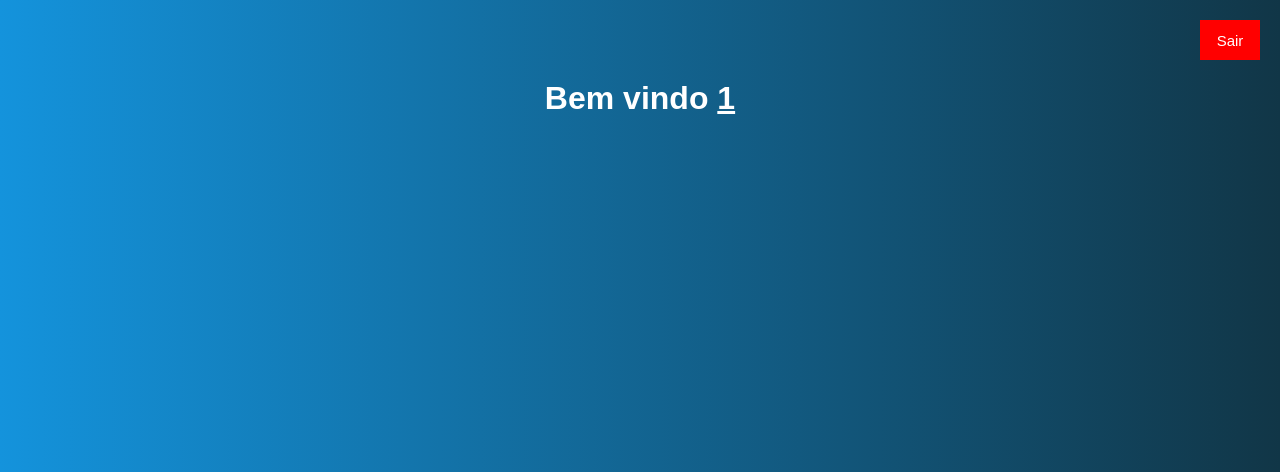
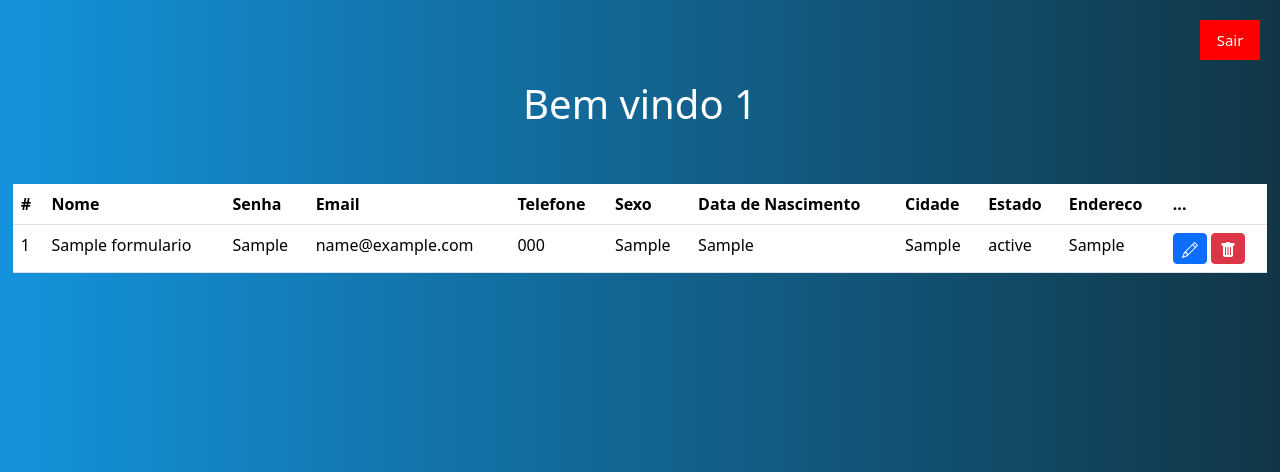
Before and after one commit to joaoatreto27/login-system, a PHP site: page /sistema.php in a window 1280 px wide. Shown: the top 472 px of the page. Run offline with PHP 8.4, Linux system fonts and the light colour scheme; the visitor is signed in with stand-in values (Sample User, id 1); tables that the repository leaves empty or names only in its code hold one stand-in row (values such as "Sample post").

Commit message:
Adding function to update database data

```diff
--- a/sistema.php
+++ b/sistema.php
@@ -1,29 +1,127 @@
 <?php
     session_start();
+    include_once('config.php');
 
-    if((!isset($_SESSION['email']) === true) and (!isset($_SESSION['senha']) === true)){
+    if ((!isset($_SESSION['email']) === true) and (!isset($_SESSION['senha']) === true)) {
         unset($_SESSION['email']);
         unset($_SESSION['senha']);
         header('Location: login.php');
     }
     $logado = $_SESSION['email'];
+
+    $sql = "SELECT * FROM formulario ORDER BY id DESC";
+
+    $result = $conexao->query($sql);
 ?>
 
 <!DOCTYPE html>
 <html lang="en">
+
 <head>
     <meta charset="UTF-8">
     <meta http-equiv="X-UA-Compatible" content="IE=edge">
     <meta name="viewport" content="width=device-width, initial-scale=1.0">
-    <link rel="stylesheet" href="./styles/sistema.css">
+    <link href="https://cdn.jsdelivr.net/npm/bootstrap@5.3.0-alpha2/dist/css/bootstrap.min.css" rel="stylesheet" integrity="sha384-aFq/bzH65dt+w6FI2ooMVUpc+21e0SRygnTpmBvdBgSdnuTN7QbdgL+OapgHtvPp" crossorigin="anonymous">
     <title>Sistema</title>
 </head>
+<style>
+    body{
+    background: linear-gradient(to right, rgb(20, 147, 220), rgb(17, 54, 71));
+    height: 100vh;
+    width: 100vw;
+    color: white;
+    display: flex;
+    align-items: center;
+    flex-direction: column;
+    }
+
+    .header{
+        display: flex;
+        width: 100vw;
+        justify-content: end;
+    }
+
+    button{
+        background: #ff0000;
+        width: 60px;
+        height: 40px;
+        border: none;
+        font-size: 15px;
+        margin: 20px;
+        cursor: pointer;
+    }
+
+    a{
+        text-decoration: none;
+        color: #fff;
+    }
+
+    .table-bg{
+        background: rgba(0, 0, 0, 0.3);
+        border-radius: 15px 15px 0 0;
+        width: 98vw;
+    }
+</style>
+
 <body>
     <div class="header">
         <button href>
             <a href="./sair.php">Sair</a>
         </button>
     </div>
-    <?php echo"<h1>Bem vindo <u>$logado<u><h1>" ?>
+
+    <div>
+        <?php echo"<h1>Bem vindo $logado<h1>" ?>
+    </div>
+    <div class="m-5">
+        <table class="table text-white table-bg">
+            <thead>
+                <tr>
+                    <th scope="col">#</th>
+                    <th scope="col">Nome</th>
+                    <th scope="col">Senha</th>
+                    <th scope="col">Email</th>
+                    <th scope="col">Telefone</th>
+                    <th scope="col">Sexo</th>
+                    <th scope="col">Data de Nascimento</th>
+                    <th scope="col">Cidade</th>
+                    <th scope="col">Estado</th>
+                    <th scope="col">Endereco</th>
+                    <th scope="col">...</th>
+                </tr>
+            </thead>
+            <tbody>
+                <?php
+                while ($user_data = mysqli_fetch_assoc($result)) {
+                    echo "<tr>";
+                    echo "<td>" . $user_data['id'] . "</td>";
+                    echo "<td>" . $user_data['nome'] . "</td>";
+                    echo "<td>" . $user_data['senha'] . "</td>";
+                    echo "<td>" . $user_data['email'] . "</td>";
+                    echo "<td>" . $user_data['telefone'] . "</td>";
+                    echo "<td>" . $user_data['sexo'] . "</td>";
+                    echo "<td>" . $user_data['data_nasc'] . "</td>";
+                    echo "<td>" . $user_data['cidade'] . "</td>";
+                    echo "<td>" . $user_data['estado'] . "</td>";
+                    echo "<td>" . $user_data['endereco'] . "</td>";
+                    echo "<td>
+                            <a class='btn btn-sm btn-primary' href='edit.php?id=$user_data[id]' title='Editar'>
+                            <svg xmlns='http://www.w3.org/2000/svg' width='16' height='16' fill='currentColor' class='bi bi-pencil' viewBox='0 0 16 16'>
+                                <path d='M12.146.146a.5.5 0 0 1 .708 0l3 3a.5.5 0 0 1 0 .708l-10 10a.5.5 0 0 1-.168.11l-5 2a.5.5 0 0 1-.65-.65l2-5a.5.5 0 0 1 .11-.168l10-10zM11.207 2.5 13.5 4.793 14.793 3.5 12.5 1.207 11.207 2.5zm1.586 3L10.5 3.207 4 9.707V10h.5a.5.5 0 0 1 .5.5v.5h.5a.5.5 0 0 1 .5.5v.5h.293l6.5-6.5zm-9.761 5.175-.106.106-1.528 3.821 3.821-1.528.106-.106A.5.5 0 0 1 5 12.5V12h-.5a.5.5 0 0 1-.5-.5V11h-.5a.5.5 0 0 1-.468-.325z'/>
+                            </svg>
+                            </a>
+                            <a class='btn btn-sm btn-danger' href='delete.php?id=$user_data[id]' title='Deletar'>
+                                <svg xmlns='http://www.w3.org/2000/svg' width='16' height='16' fill='currentColor' class='bi bi-trash-fill' viewBox='0 0 16 16'>
+                                    <path d='M2.5 1a1 1 0 0 0-1 1v1a1 1 0 0 0 1 1H3v9a2 2 0 0 0 2 2h6a2 2 0 0 0 2-2V4h.5a1 1 0 0 0 1-1V2a1 1 0 0 0-1-1H10a1 1 0 0 0-1-1H7a1 1 0 0 0-1 1H2.5zm3 4a.5.5 0 0 1 .5.5v7a.5.5 0 0 1-1 0v-7a.5.5 0 0 1 .5-.5zM8 5a.5.5 0 0 1 .5.5v7a.5.5 0 0 1-1 0v-7A.5.5 0 0 1 8 5zm3 .5v7a.5.5 0 0 1-1 0v-7a.5.5 0 0 1 1 0z'/>
+                                </svg>
+                            </a>
+                         </td>";
+                    echo "</tr>";
+                }
+                ?>
+            </tbody>
+        </table>
+    </div>
 </body>
+
 </html>
```
Also changed, not shown: edit.php (added, +107 -0 lines), saveEdit.php (added, +26 -0 lines), teste.php (added, +33 -0 lines).
